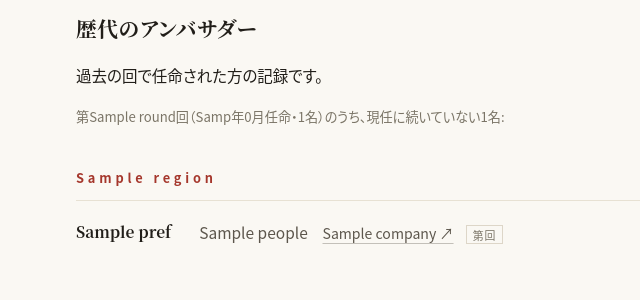
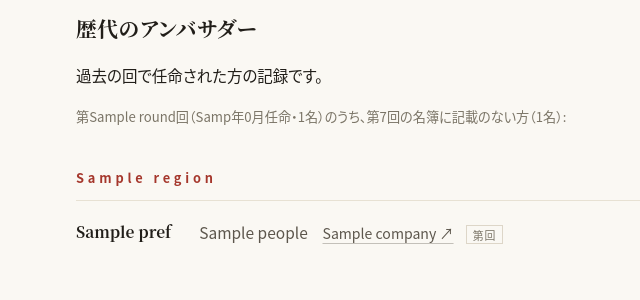
Before and after one commit to R9a00/shinseider, a Python web app: template site/templates/ambassadors.html in a window 1280 px wide. Shown: the part 905-1205 px from the top of the page, without its empty margins (236-876 px from the left). Run offline with Jinja, Linux system fonts and the light colour scheme; the template is opened without the code that fills it: most values are stand-ins (such as "Sample title", 1, 10 or a date in 2020); some libraries are stand-ins or nearby versions.

Commit message:
copy: 名簿事実ベースの表現に修正
Co-Authored-By: Claude Fable 5 <noreply@anthropic.com>

```diff
--- a/site/templates/ambassadors.html
+++ b/site/templates/ambassadors.html
@@ -48,7 +48,7 @@
 <h2>歴代のアンバサダー</h2>
 <p>過去の回で任命された方の記録です。</p>
 {% for r in past_rounds %}
-<p class="muted">第{{ r.round }}回（{{ r.appointed[:4] }}年{{ r.appointed[5:7] | int }}月任命・{{ r.count }}名）のうち、現任に続いていない{{ alumni_count }}名:</p>
+<p class="muted">第{{ r.round }}回（{{ r.appointed[:4] }}年{{ r.appointed[5:7] | int }}月任命・{{ r.count }}名）のうち、第7回の名簿に記載のない方（{{ alumni_count }}名）:</p>
 {% endfor %}
 {% for region in alumni_regions %}
 <section class="amb-region amb-region--past">
```
